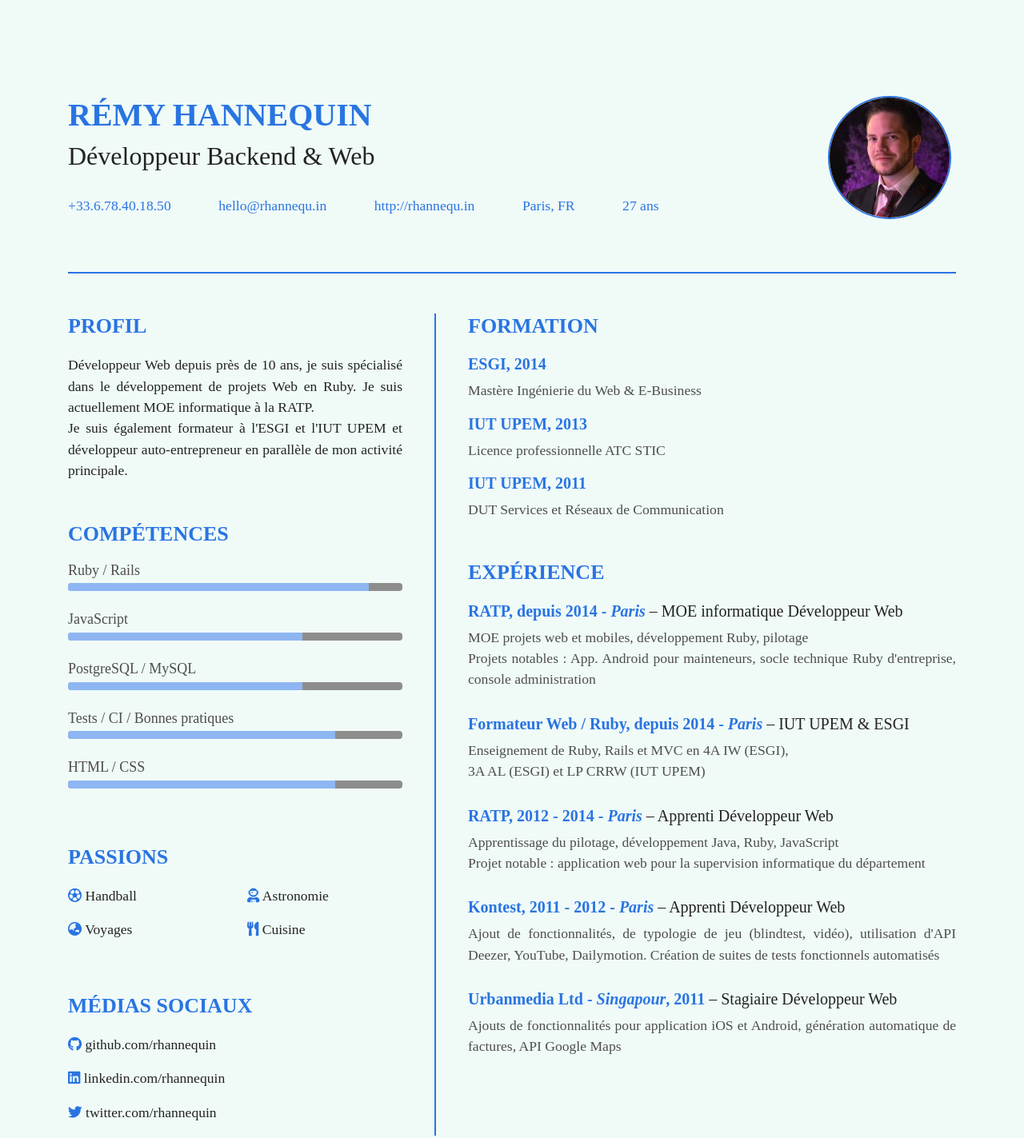
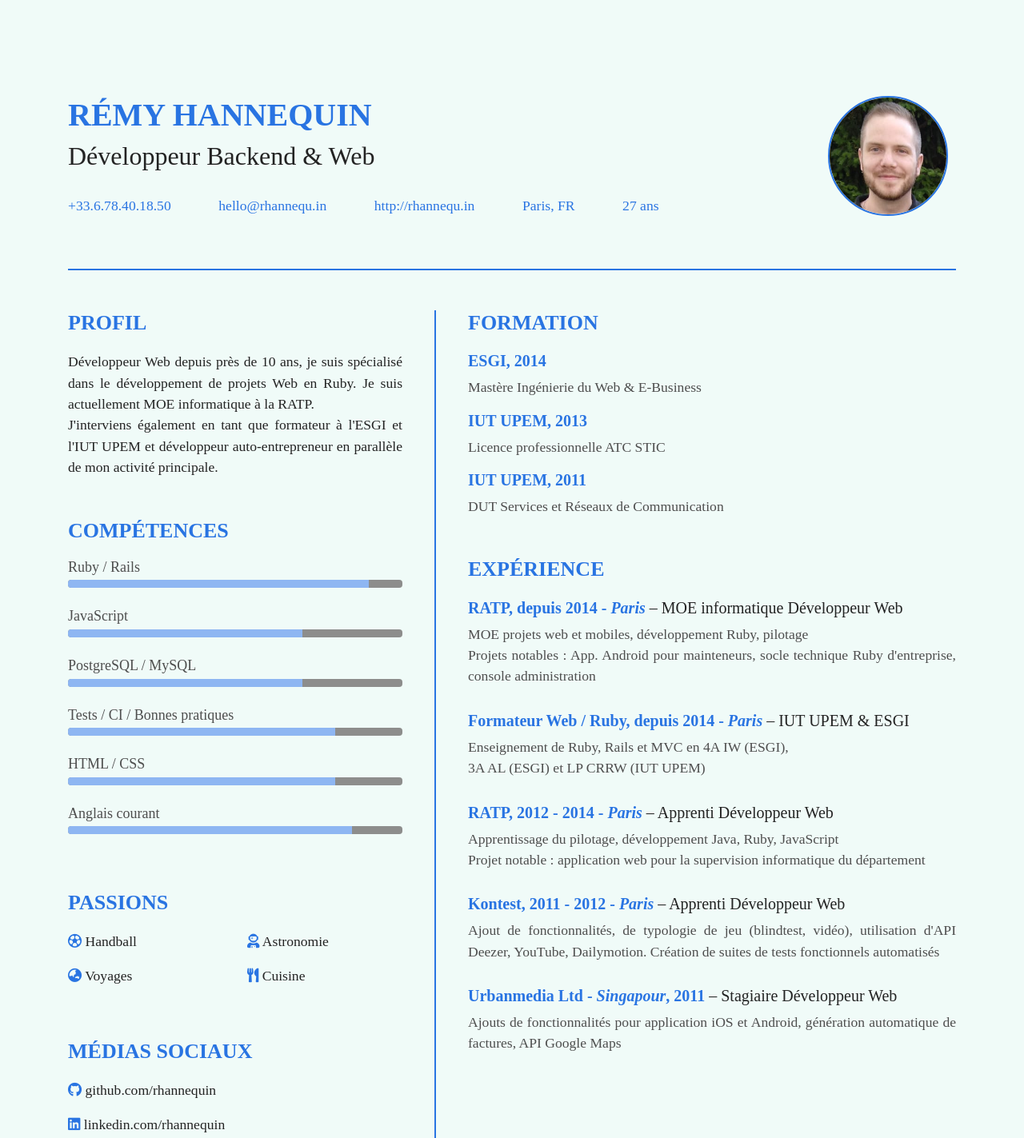
Before and after one commit to rhannequin/cv, a plain HTML site: page index.html in a window 1280 px wide. Shown: the top 1423 px of the page at 80% size. Drawn offline with Linux system fonts and the light colour scheme.

Commit message:
Change picture, profile description and English skill

```diff
--- a/index.html
+++ b/index.html
@@ -32,7 +32,7 @@
           </div>
           <div class="col-2">
             <p>
-              <img src="img/me.jpeg" alt="Me">
+              <img src="img/me.png" alt="Me" width="150">
             </p>
           </div>
         </div>
@@ -48,7 +48,7 @@
               Développeur Web depuis près de 10 ans, je suis spécialisé dans le développement de projets Web en Ruby.
               Je suis actuellement MOE informatique à la RATP.
               <br>
-              Je suis également formateur à l'ESGI et l'IUT UPEM et développeur auto-entrepreneur en parallèle de mon activité principale.
+              J'interviens également en tant que formateur à l'ESGI et l'IUT UPEM et développeur auto-entrepreneur en parallèle de mon activité principale.
             </p>
           </div>
 
@@ -78,6 +78,11 @@
             <h4>HTML / CSS</h4>
             <div class="progress">
               <div class="progress-red bar" style="width:80%"></div>
+            </div>
+
+            <h4>Anglais courant</h4>
+            <div class="progress">
+              <div class="progress-red bar" style="width:85%"></div>
             </div>
           </div>
 
```
Also changed, not shown: img/me.jpeg (deleted), img/me.png (added).
